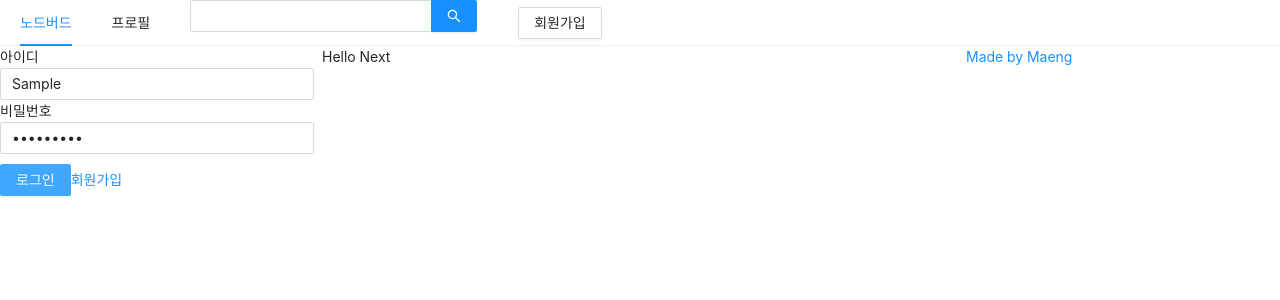
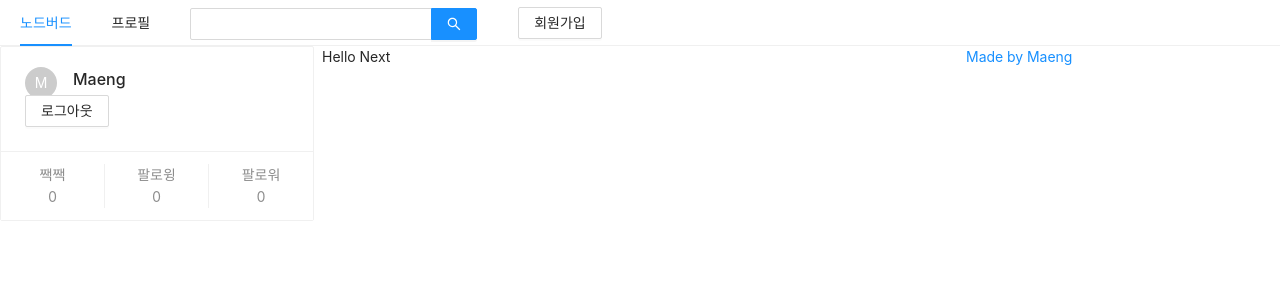
Before and after one commit to maeng2418/MaengTwit, a Next.js app in the folder frontend/: page / in a window 1280 px wide. Both pictures are taken after typing "Sample", "Sample123" into the empty fields and a click on the button "로그인". Shown: the top 300 px of the page. Built offline with nearby package versions, Linux system fonts and the light colour scheme.

Commit message:
[feat] 더미데이터로 로그인

```diff
--- a/frontend/components/AppLayout/AppLayout.tsx
+++ b/frontend/components/AppLayout/AppLayout.tsx
@@ -2,7 +2,7 @@
 import React, { useState, ReactNode } from 'react';
 import Link from 'next/link';
 import { Menu, Input, Button, Row, Col } from 'antd';
-import { LoginForm } from 'components';
+import { LoginForm, UserProfile } from 'components';
 import { css } from '@emotion/react';
 
 interface IAppLayoutProps {
@@ -10,7 +10,7 @@ interface IAppLayoutProps {
 }
 
 const searchInput = css`
-  vertical-align: 'middle';
+  vertical-align: middle;
 `;
 
 const AppLayout: React.FC<IAppLayoutProps> = ({ children }) => {
@@ -48,7 +48,11 @@ const AppLayout: React.FC<IAppLayoutProps> = ({ children }) => {
       */}
       <Row gutter={8}>
         <Col xs={24} md={6}>
-          {isLoggedIn ? <UserProfile /> : <LoginForm />}
+          {isLoggedIn ? (
+            <UserProfile setIsLoggedIn={setIsLoggedIn} />
+          ) : (
+            <LoginForm setIsLoggedIn={setIsLoggedIn} />
+          )}
         </Col>
         <Col xs={24} md={12}>
           {children}
--- a/frontend/components/LoginForm/LoginForm.tsx
+++ b/frontend/components/LoginForm/LoginForm.tsx
@@ -4,11 +4,15 @@ import { Form, Input, Button } from 'antd';
 import Link from 'next/link';
 import { css } from '@emotion/react';
 
+interface ILoginFormProps {
+  setIsLoggedIn: (value: boolean) => void;
+}
+
 const buttonWrapper = css`
   margin-top: 10px;
 `;
 
-const LoginForm: React.FC = () => {
+const LoginForm: React.FC<ILoginFormProps> = ({ setIsLoggedIn }) => {
   const [id, setId] = useState('');
   const [password, setPassword] = useState('');
 
@@ -21,8 +25,13 @@ const LoginForm: React.FC = () => {
     setPassword(e.target.value);
   }, []);
 
+  const onSubmitForm = useCallback(() => {
+    console.log(id, password);
+    setIsLoggedIn(true);
+  }, [id, password]);
+
   return (
-    <Form>
+    <Form onFinish={onSubmitForm}>
       <div>
         <label htmlFor="user-id">아이디</label>
         <br />
--- a/frontend/components/UserProfile/UserProfile.tsx
+++ b/frontend/components/UserProfile/UserProfile.tsx
@@ -1,7 +1,35 @@
-import React from 'react';
+import React, { useCallback } from 'react';
+import { Card, Avatar, Button } from 'antd';
 
-const UserProfile: React.FC = () => {
-  return <div></div>;
+interface IUserProfileProps {
+  setIsLoggedIn: (value: boolean) => void;
+}
+
+const UserProfile: React.FC<IUserProfileProps> = ({ setIsLoggedIn }) => {
+  const onLogOut = useCallback(() => {
+    setIsLoggedIn(false);
+  }, []);
+  return (
+    <Card
+      actions={[
+        <div key="twit">
+          짹짹
+          <br />0
+        </div>,
+        <div key="followings">
+          팔로윙
+          <br />0
+        </div>,
+        <div key="followers">
+          팔로워
+          <br />0
+        </div>,
+      ]}
+    >
+      <Card.Meta avatar={<Avatar>M</Avatar>} title={'Maeng'} />
+      <Button onClick={onLogOut}>로그아웃</Button>
+    </Card>
+  );
 };
 
 export default UserProfile;
```
